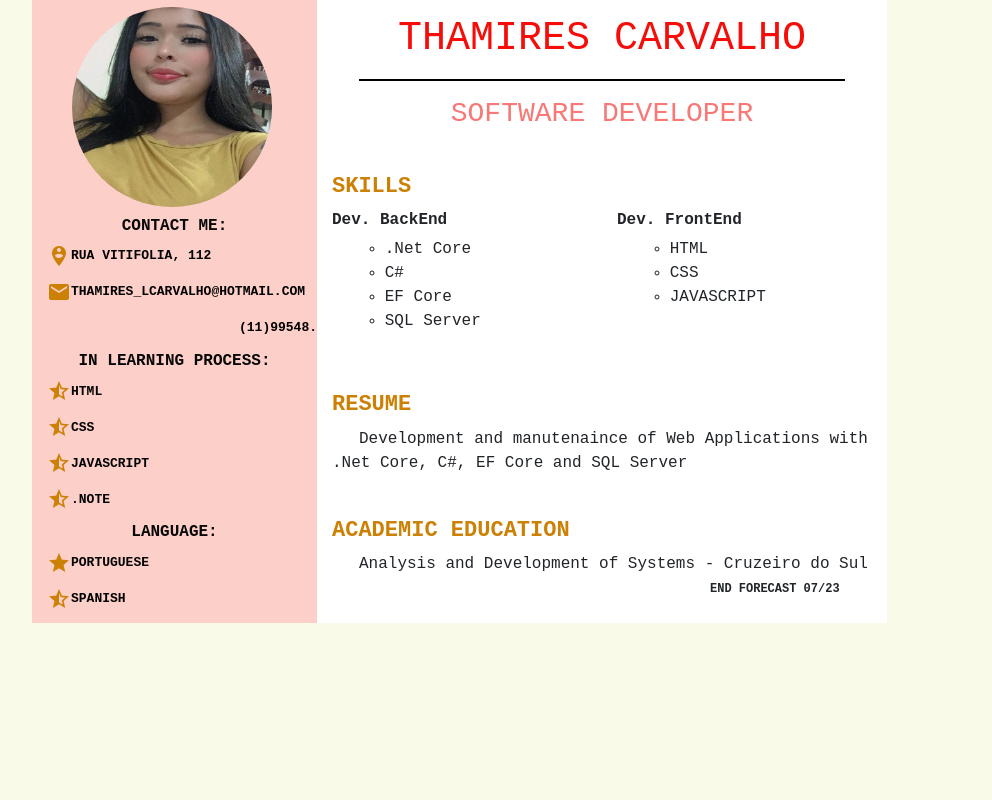
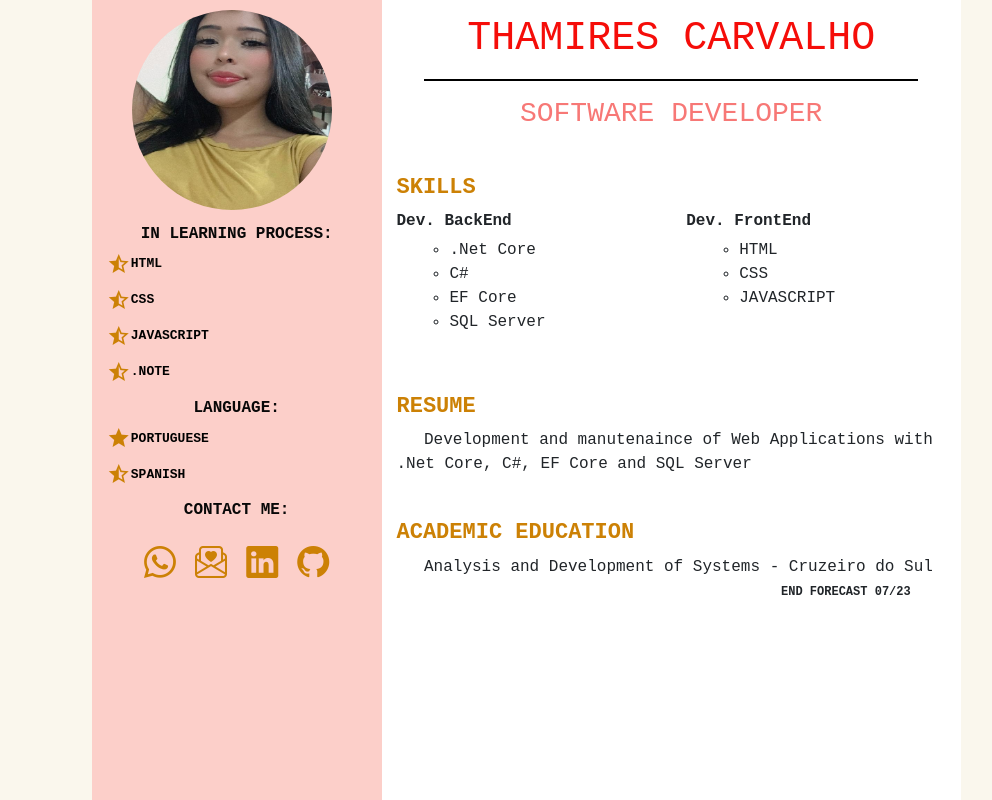
Before and after one commit to ThamiresLC/ThamiresLC.github.io, a plain HTML site: page index.html in a window 1280 px wide. Shown: the whole page, without its empty margins (152-1144 px from the left). Drawn offline with nearby package versions, Linux system fonts and the light colour scheme.

Commit message:
finalizado

```diff
--- a/index.html
+++ b/index.html
@@ -6,6 +6,7 @@
     <meta name="viewport" content="width=device-width, initial-scale=1.0">
     <meta name="viewport" content="width=device-width, initial-scale=1, shrink-to-fit=no">
     <link rel="stylesheet" href="https://stackpath.bootstrapcdn.com/bootstrap/4.1.3/css/bootstrap.min.css" integrity="sha384-MCw98/SFnGE8fJT3GXwEOngsV7Zt27NXFoaoApmYm81iuXoPkFOJwJ8ERdknLPMO" crossorigin="anonymous">
+    <link rel="stylesheet" href="https://cdn.jsdelivr.net/npm/bootstrap-icons@1.8.1/font/bootstrap-icons.css">
     <link rel="stylesheet" href="style.css">
     <link href="https://fonts.googleapis.com/icon?family=Material+Icons"
       rel="stylesheet">
@@ -14,24 +15,10 @@
 
 <body>
 <div class="container">
-    <div class="row">
+    <div class="row linhaconteudo">
         <div class="col-md-3 lado_esquerdo">
             <img class="foto_perfil" src="WhatsApp Image 2022-02-01 at 17.36.07.jpeg" all="foto" width="200" height="200">
             <section>
-                <h3 class="titulo_contato">contact me:</h3>
-                <div class="bloco_informacao">
-                    <span class="material-icons">person_pin_circle</span>
-                    <span class="descricao">Rua Vitifolia, 112</span>
-                </div>
-                <div class="bloco_informacao">
-                    <span class="material-icons">email</span>
-                    <span class="descricao">thamires_lcarvalho@hotmail.com</span>
-                </div>
-                <div class="bloco_informacao">
-                    <span class="material-icons">whatsapp</span>
-                    <span class="descricao">(11)99548.7275</span>
-                </div>
-            </section>
                 <section>
                     <h3 class="titulo_contato">in learning process:</h3>
                     <div class="bloco_informacao">
@@ -61,6 +48,16 @@
                     <span class="material-icons">star_half</span>
                     <span class="descricao">Spanish</span>
                 </div>
+            </section>
+        <section>
+            <h3 class="titulo_contato">contact me:</h3>
+           <div class="material-iconslink">
+            <a target="_blank" href="https://api.whatsapp.com/send?phone=5511995487275"><i class="bi bi-whatsapp"></i></a>
+            <a target="_blank" href="mailto:thamires_lcarvalho@hotmail.com"><i class="bi bi-envelope-paper-heart"></i></a>
+            <a target="_blank" class="social-icon" href="https://www.linkedin.com/in/athamires"><i class="bi bi-linkedin"></i></a>
+            <a target="_blank" class="social-icon" href="https://github.com/ThamiresLC"><i class="bi bi-github"></i></a>
+            </div>
+
         </section>
         </div>
 
@@ -109,6 +106,7 @@
         </div>
     </div>
 </div>
+    <script src="https://use.fontawesome.com/releases/v5.15.4/js/all.js" crossorigin="anonymous"></script>
     <script src="https://code.jquery.com/jquery-3.3.1.slim.min.js" integrity="sha384-q8i/X+965DzO0rT7abK41JStQIAqVgRVzpbzo5smXKp4YfRvH+8abtTE1Pi6jizo" crossorigin="anonymous"></script>
     <script src="https://cdnjs.cloudflare.com/ajax/libs/popper.js/1.14.3/umd/popper.min.js" integrity="sha384-ZMP7rVo3mIykV+2+9J3UJ46jBk0WLaUAdn689aCwoqbBJiSnjAK/l8WvCWPIPm49" crossorigin="anonymous"></script>
     <script src="https://stackpath.bootstrapcdn.com/bootstrap/4.1.3/js/bootstrap.min.js" integrity="sha384-ChfqqxuZUCnJSK3+MXmPNIyE6ZbWh2IMqE241rYiqJxyMiZ6OW/JmZQ5stwEULTy" crossorigin="anonymous"></script>
--- a/style.css
+++ b/style.css
@@ -1,5 +1,5 @@
 body{
-    background-color: rgb(250, 250, 233) !important;
+    background-color: rgb(250, 247, 237) !important;
 }
 
 h3{
@@ -9,13 +9,22 @@ h3{
 
 .lado_esquerdo{
     background-color: #fccfc9;
-    margin-left: 10%;
+    margin-left: 15%;
+    height: 100% !important;
+    min-height: 100% !important;
+
+
+}
+.linhaconteudo{
+    height: 100% !important;
+    min-height: 100% !important;
+    position: fixed !important;
 }
 
 .foto_perfil{
     display: block;
     margin-left: 25px;
-    margin-top: 7px;
+    margin-top: 10px;
     border-radius: 50%;
 }
 
@@ -25,11 +34,22 @@ h3{
     text-transform: uppercase;
     font-size: medium;
     font-weight: 800;
-    margin-top: 10px;
+    margin-top: 15px;
 }
 
 .material-icons{
     text-align: center;
+    color: #cc8105;
+}
+
+.material-iconslink{
+    display: flex;
+    justify-content: space-evenly;
+    margin: 18px;
+    font-size: 2em;
+
+}
+a{
     color: #cc8105;
 }
 
@@ -54,6 +74,7 @@ h3{
     background-color: white;
 
 }
+
 
 h1{
     font-family: Andale Mono, monospace;
```
Lines whose indentation alone changed are shown as unchanged.
